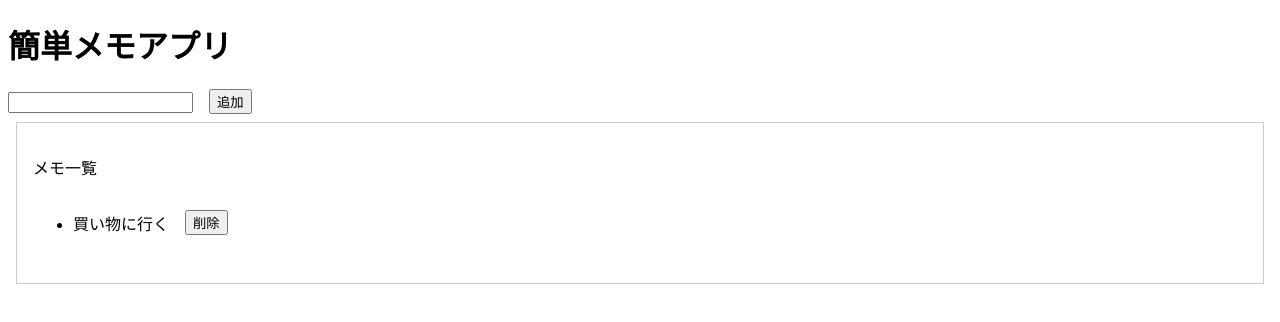
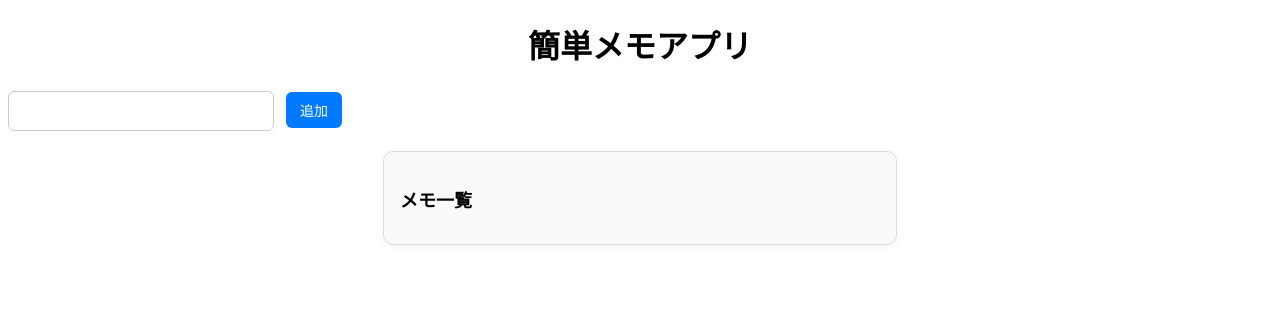
Before and after one commit to KimiyukiYamauchi/memo.react.tl, a React (Create React App) app: page / in a window 1280 px wide. Shown: the top 322 px of the page. Built offline with nearby package versions, Linux system fonts and the light colour scheme.

Commit message:
課題提出

```diff
--- a/src/App.module.css
+++ b/src/App.module.css
@@ -1,12 +1,97 @@
+/* 全体の余白調整 */
+body {
+  font-family: "Helvetica", "Arial", sans-serif;
+}
+
+/* 見出しを中央 */
+h1 {
+  text-align: center;
+  margin-bottom: 24px;
+}
+
+/* 入力欄 */
+input[type="text"] {
+  padding: 10px 12px;
+  font-size: 16px;
+  border: 1px solid #ccc;
+  border-radius: 6px;
+  width: 240px;
+  transition: border-color 0.2s ease;
+}
+
+input[type="text"]:focus {
+  border-color: #007bff;
+  outline: none;
+}
+
+/* 追加ボタンと削除ボタン共通 */
 .button {
-  margin-left: 16px;
+  margin-left: 12px;
+  padding: 8px 14px;
+  border: none;
+  background-color: #007bff;
+  color: #fff;
+  font-size: 14px;
+  border-radius: 6px;
+  cursor: pointer;
+  transition: background-color 0.2s ease;
 }
+
+.button:hover {
+  background-color: #0056b3;
+}
+
+/* メモ一覧カード */
 .container {
-  border: 1px solid #ccc;
+  border: 1px solid #ddd;
   padding: 16px;
-  margin: 8px;
+  margin: 20px auto;
+  border-radius: 10px;
+  width: 90%;
+  max-width: 480px;
+  background: #fafafa;
+  box-shadow: 0 2px 8px rgba(0, 0, 0, 0.05);
 }
+
+/* メモ1行 */
 .memoWrapper {
   display: flex;
+  justify-content: space-between;
   align-items: center;
+  padding: 8px 4px;
+  border-bottom: 1px solid #eee;
 }
+
+/* 最後の行の区切り線を消す */
+.memoWrapper:last-child {
+  border-bottom: none;
+}
+
+/* メモ文章 */
+.memoWrapper p {
+  margin: 0;
+  font-size: 15px;
+}
+
+/* 削除ボタン色変更 */
+.memoWrapper .button {
+  background-color: #dc3545;
+}
+
+.memoWrapper .button:hover {
+  background-color: #b02a37;
+}
+
+/* メモ一覧タイトル */
+.container > p {
+  font-weight: bold;
+  font-size: 18px;
+  margin-bottom: 12px;
+}
+
+/* スマホ対応 */
+@media (max-width: 600px) {
+  input[type="text"] {
+    width: 180px;
+  }
+}
--- a/src/App.tsx
+++ b/src/App.tsx
@@ -1,21 +1,72 @@
-import { FC } from "react";
+import { FC, useState, useEffect, ChangeEvent, KeyboardEvent } from "react";
 import styles from "./App.module.css";
 
 export const App: FC = () => {
+  const [inputText, setInputText] = useState("");
+  const [memos, setMemos] = useState<string[]>([]);
+
+  // 初回読み込み時に localStorage からメモを取得
+  useEffect(() => {
+    const saved = localStorage.getItem("memos");
+    if (saved) {
+      setMemos(JSON.parse(saved));
+    }
+  }, []);
+
+  // memos に変更があるたび localStorage に保存
+  useEffect(() => {
+    localStorage.setItem("memos", JSON.stringify(memos));
+  }, [memos]);
+
+  const onChangeInput = (e: ChangeEvent<HTMLInputElement>) => {
+    setInputText(e.target.value);
+  };
+
+  const onKeyDownInput = (e: KeyboardEvent<HTMLInputElement>) => {
+    if (e.key === "Enter") addMemo();
+  };
+
+  const addMemo = () => {
+    if (!inputText.trim()) return;
+    setMemos([...memos, inputText]);
+    setInputText("");
+  };
+
+  const deleteMemo = (index: number) => {
+    setMemos(memos.filter((_, i) => i !== index));
+  };
+
   return (
     <div>
       <h1>簡単メモアプリ</h1>
-      <input type="text" />
-      <button className={styles.button}>追加</button>
+
+      <input
+        type="text"
+        value={inputText}
+        onChange={onChangeInput}
+        onKeyDown={onKeyDownInput}
+      />
+
+      <button className={styles.button} onClick={addMemo}>
+        追加
+      </button>
+
       <div className={styles.container}>
         <p>メモ一覧</p>
         <ul>
-          <li>
-            <div className={styles.memoWrapper}>
-              <p>買い物に行く</p>
-              <button className={styles.button}>削除</button>
-            </div>
-          </li>
+          {memos.map((memo, index) => (
+            <li key={index}>
+              <div className={styles.memoWrapper}>
+                <p>{memo}</p>
+                <button
+                  className={styles.button}
+                  onClick={() => deleteMemo(index)}
+                >
+                  削除
+                </button>
+              </div>
+            </li>
+          ))}
         </ul>
       </div>
     </div>
```
